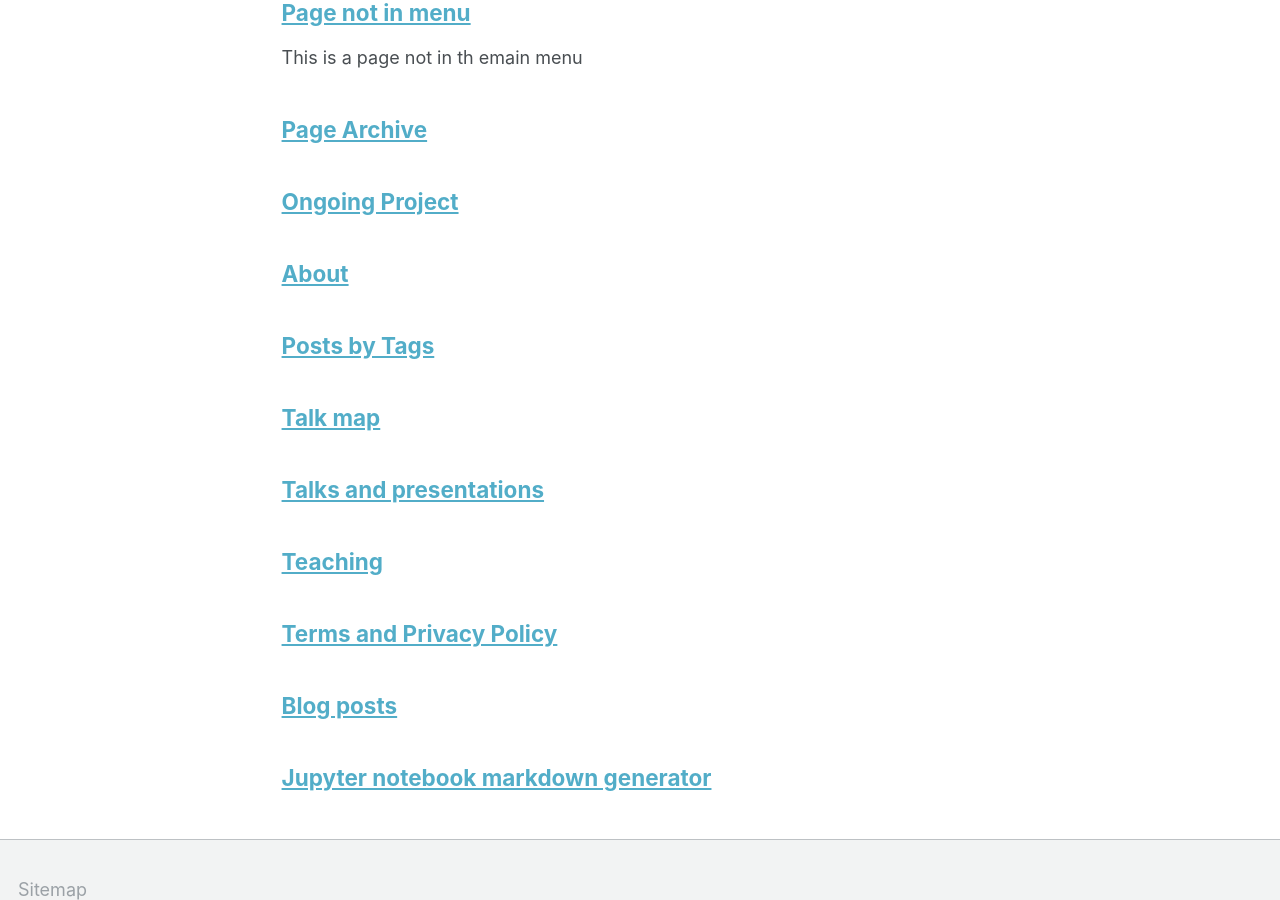
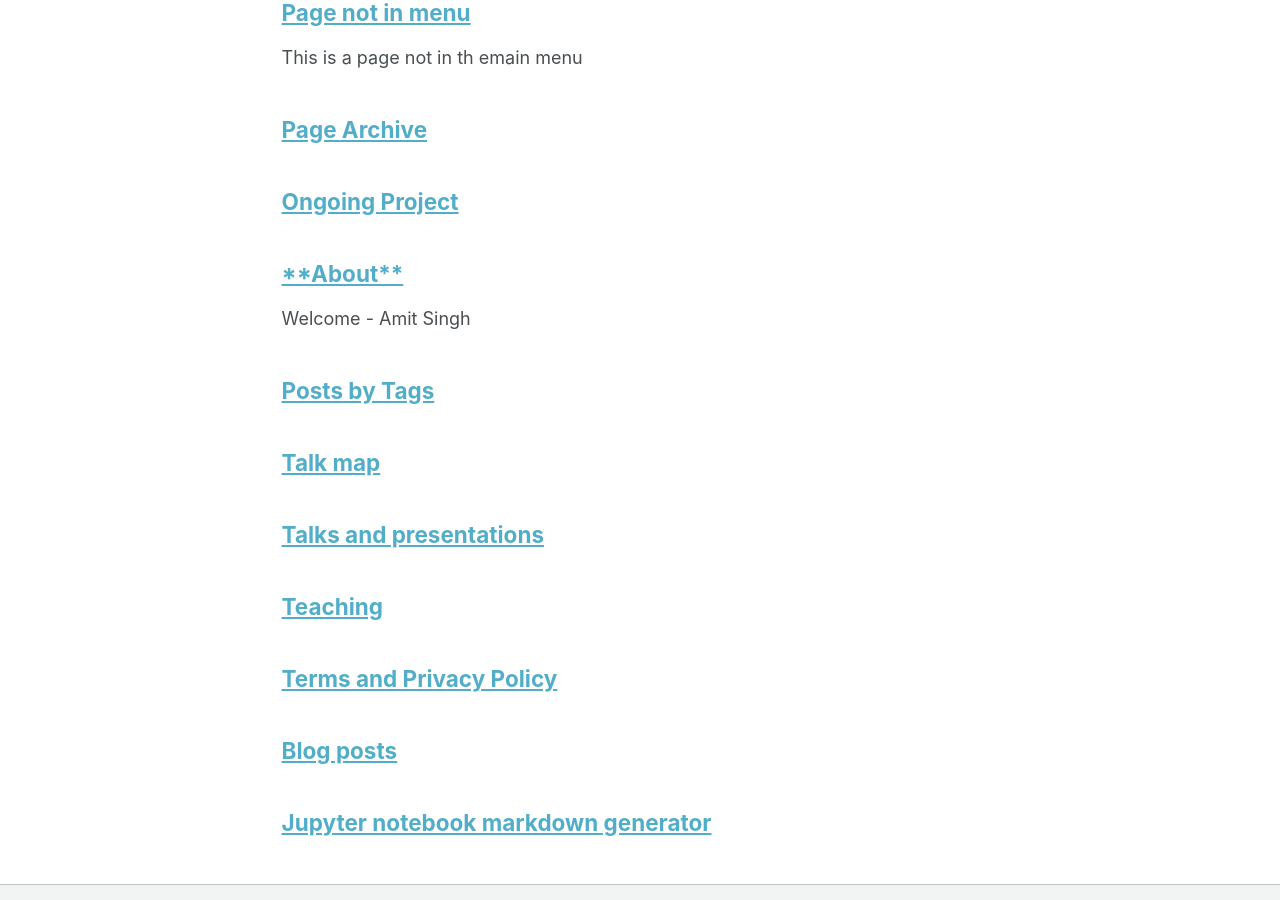
Before and after one commit to amits1ngh/amits1ngh.github.io, a Jekyll site: the page built from _pages/page-archive.html, in a window 1280 px wide and 900 px high, scrolled down 786 px. Built offline with Jekyll 4.4.1, drawn with Linux system fonts in a browser that asks for light colours.

Commit message:
Update self.md

```diff
--- a/_pages/self.md
+++ b/_pages/self.md
@@ -1,10 +1,11 @@
 ---
-layout: archive
-title: "About"
-permalink: /self/
+permalink: /
+title: "**About**"
+excerpt: "Welcome - Amit Singh"
 author_profile: true
-redirect from:
-       /self/
+redirect_from:
+  - /about/
+  - /about.html
 ---
 I am a master's degree student in Center for Neural and Cognitive Science, University of Hyderabad. I completed my bachelors in German Language and Linguistics from Jawaharlal Nehru University, New Delhi. My broad areas of investigation are Language and Attention. Currently, I am working on my master dissertation with [Prof. Ramesh Kumar Mishra](https://rameshkumarmishra.wordpress.com/) in [Action Control and Cognition Lab](https://actioncontrolcognitionlaboratory.wordpress.com/). The aim of my study is to understand the cognitive and neural underpinnings of language comprehension at various linguistics levels. I use eye-tracking, psycholinguistic experimentaton and ERP paradigm to study the aforementioned themes.
 
```
